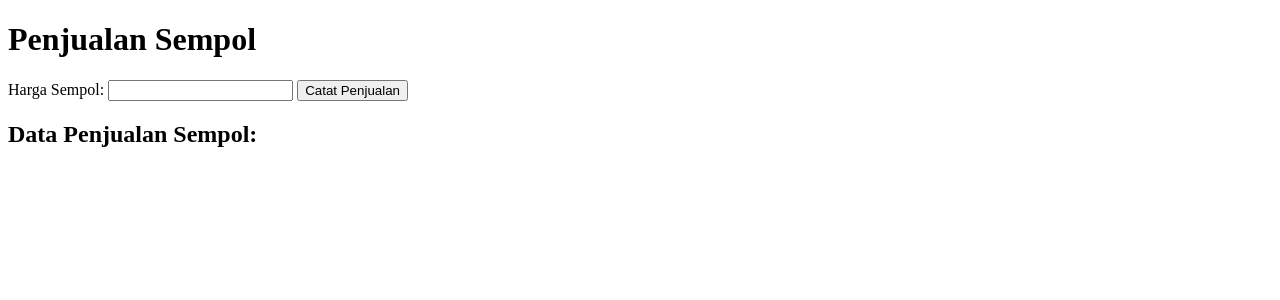
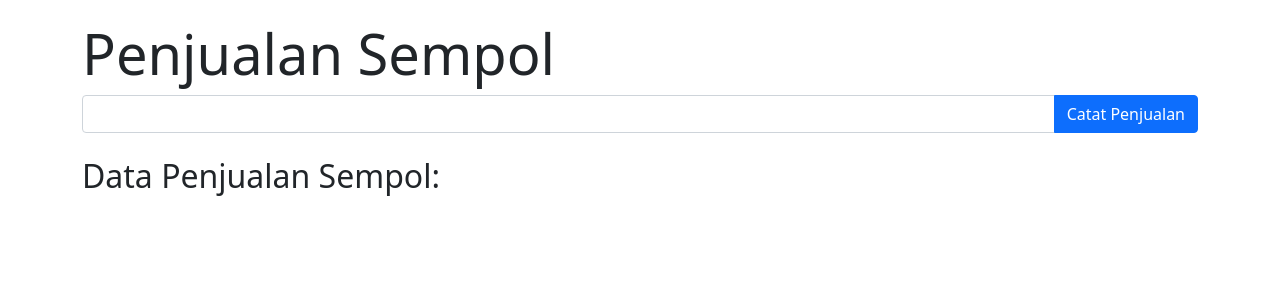
Before and after one commit to arifpambudi242/sellingmanagement, a Flask app: page / in a window 1280 px wide. Shown: the top 300 px of the page. Run offline with Flask 3, Linux system fonts and the light colour scheme.

Commit message:
sementara

```diff
--- a/app.py
+++ b/app.py
@@ -4,6 +4,9 @@ from datetime import datetime
 from flask import Flask, render_template, request, redirect, url_for, flash, jsonify, make_response, session
 import dotenv
 import os
+from flask_bcrypt import Bcrypt
+
+bcrypt = Bcrypt()
 
 dotenv.load_dotenv()
 
@@ -25,6 +28,21 @@ class Sempol(db.Model):
     harga = db.Column(db.Float)
     waktu = db.Column(db.DateTime, default=datetime.now)
     # Tambahkan kolom lain sesuai kebutuhan
+class User(db.Model):
+    id = db.Column(db.Integer, primary_key=True)
+    username = db.Column(db.String(80), unique=True, nullable=False)
+    email = db.Column(db.String(120), unique=True, nullable=False)
+    password = db.Column(db.String(60), nullable=False)
+    created_at = db.Column(db.DateTime, default=datetime.now)
+
+    def __init__(self, username, email, password):
+        self.username = username
+        self.email = email
+        self.password = bcrypt.generate_password_hash(password).decode('utf-8')
+
+    def check_password(self, password):
+        return bcrypt.check_password_hash(self.password, password)
+
 
 @app.route('/')
 def index():
--- a/templates/index.html
+++ b/templates/index.html
@@ -2,18 +2,35 @@
 <html>
 <head>
     <title>Penjualan Sempol</title>
+    <!-- Hubungkan Bootstrap CSS -->
+    <link rel="stylesheet" href="https://cdn.jsdelivr.net/npm/bootstrap@5.0.2/dist/css/bootstrap.min.css">
+    <style>
+        /* Menambahkan sedikit gaya kustom */
+        body {
+            padding: 20px;
+        }
+    </style>
 </head>
 <body>
-    <h1>Penjualan Sempol</h1>
-    <form method="POST" action="/add_sale">
-        Harga Sempol: <input type="number" name="harga" step="0.01" required>
-        <button type="submit">Catat Penjualan</button>
-    </form>
-    <h2>Data Penjualan Sempol:</h2>
-    <ul>
-        {% for sale in sempol_data %}
-            <li>{{ sale.waktu }} - Harga: {{ sale.harga }}</li>
-        {% endfor %}
-    </ul>
+    <div class="container">
+        <h1 class="display-4">Penjualan Sempol</h1>
+        <form method="POST" action="/add_sale" class="mb-3">
+            <div class="input-group">
+                <input type="number" name="harga" step="0.01" class="form-control" required>
+                <button type="submit" class="btn btn-primary">Catat Penjualan</button>
+            </div>
+        </form>
+        <h2 class="mt-4">Data Penjualan Sempol:</h2>
+        <ul class="list-group">
+            {% for sale in sempol_data %}
+                <li class="list-group-item d-flex justify-content-between align-items-center">
+                    {{ sale.waktu }} - Harga: {{ sale.harga }}
+                </li>
+            {% endfor %}
+        </ul>
+    </div>
+
+    <!-- Hubungkan Bootstrap JavaScript (pilihan) jika Anda ingin menggunakan komponen interaktif Bootstrap -->
+    <script src="https://cdn.jsdelivr.net/npm/bootstrap@5.0.2/dist/js/bootstrap.bundle.min.js"></script>
 </body>
 </html>
```
Also changed, not shown: requirements.txt (added, +15 -0 lines), 1 other file.
